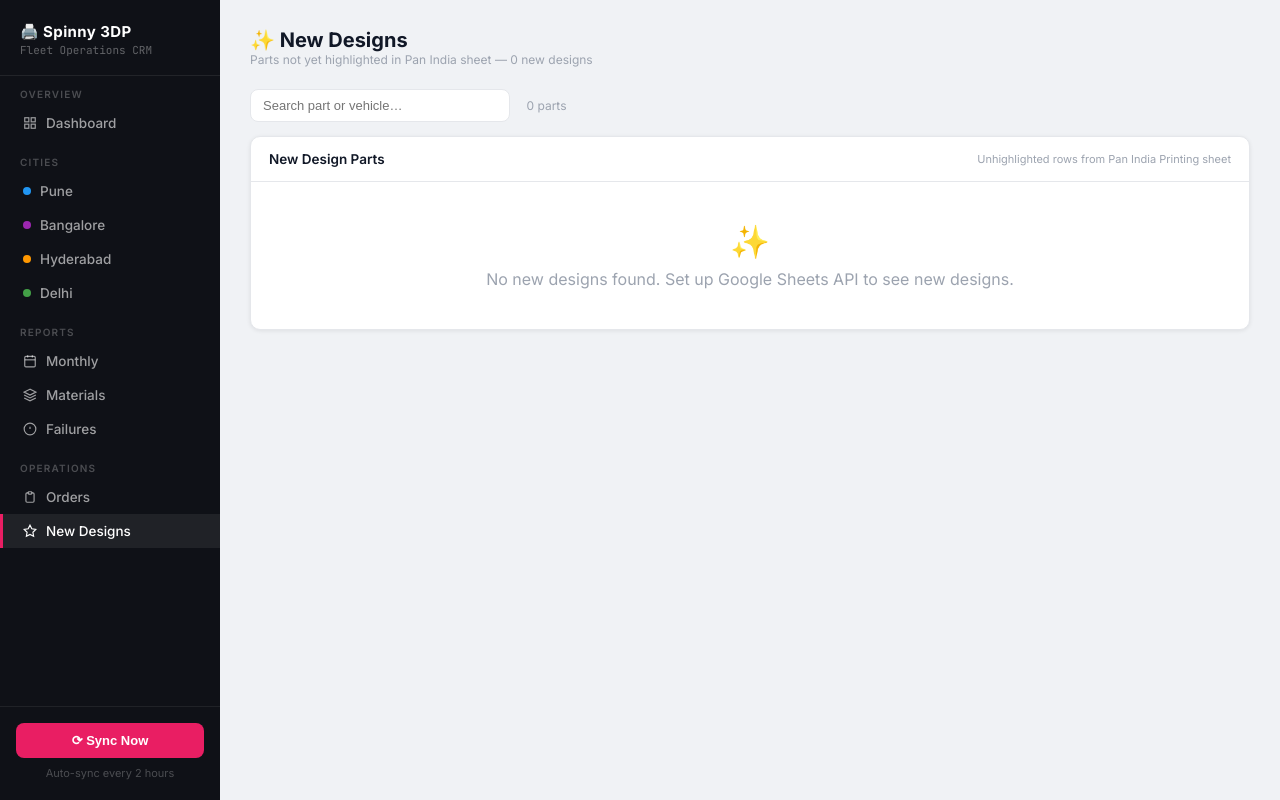
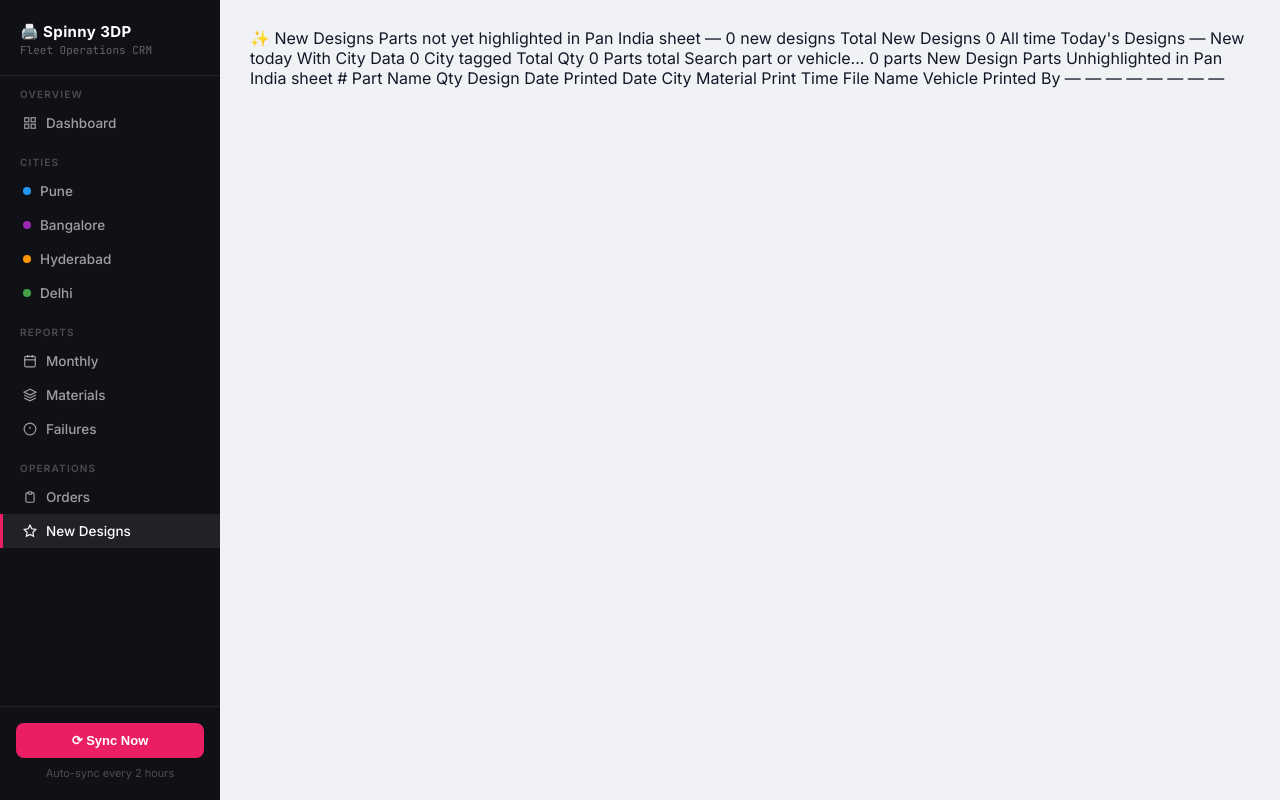
Before and after one commit to vishal15-ops/spinny-3dp-crm, a Flask app: template templates/designs.html in a window 1280 px wide. Run offline with Flask 3, Linux system fonts and the light colour scheme; the template is opened without the code that fills it, so the values that code supplies are empty.

Commit message:
Update designs.html

```diff
--- a/templates/designs.html
+++ b/templates/designs.html
@@ -1,65 +1,23 @@
-{% extends "base.html" %}
-{% set active = 'designs' %}
-{% block title %}New Designs{% endblock %}
-{% block content %}
-<div class="page-header">
-  <div>
-    <div class="page-title">✨ New Designs</div>
-    <div class="page-meta">Parts not yet highlighted in Pan India sheet — {{ designs|length }} new designs</div>
-  </div>
-</div>
-
-<!-- Search -->
-<div style="margin-bottom:14px">
-  <input class="search-input" id="searchInput" type="text" placeholder="Search part or vehicle…" oninput="filterTable()">
-  <span id="rowCount" style="font-size:12px;color:#9ca3af;margin-left:12px">{{ designs|length }} parts</span>
-</div>
-
-<div class="table-card">
-  <div class="table-card-header">
-    New Design Parts
-    <small>Unhighlighted rows from Pan India Printing sheet</small>
-  </div>
-  {% if not designs %}
-  <div style="padding:40px;text-align:center;color:#9ca3af">
-    <div style="font-size:32px">✨</div>
-    <div style="margin-top:8px">No new designs found. Set up Google Sheets API to see new designs.</div>
-  </div>
-  {% else %}
-  <table id="designTable">
-    <thead>
-      <tr>
-        <th>#</th>
-        <th>Part Name</th>
-        <th>Qty</th>
-        <th>File Name</th>
-        <th>Design Count</th>
-        <th>Vehicle</th>
-      </tr>
-    </thead>
-    <tbody>
-      {% for d in designs %}
-      <tr>
-        <td class="mono" style="color:#9ca3af">{{ loop.index }}</td>
-        <td><strong>{{ d.part_name }}</strong></td>
-        <td class="mono">{{ d.qty }}</td>
-        <td style="font-size:12px;color:#6b7280">{{ d.file_name }}</td>
-        <td class="mono">{{ d.design_count }}</td>
-        <td style="font-size:12px">{{ d.vehicle }}</td>
-      </tr>
-      {% endfor %}
-    </tbody>
-  </table>
-  {% endif %}
-</div>
-
-<script>
-function filterTable(){
-  const q=document.getElementById('searchInput').value.toLowerCase();
-  const rows=document.querySelectorAll('#designTable tbody tr');
-  let n=0;
-  rows.forEach(r=>{const v=!q||r.textContent.toLowerCase().includes(q);r.style.display=v?'':'none';if(v)n++;});
-  document.getElementById('rowCount').textContent=n+' parts';
-}
-</script>
+{% extends "base.html" %} {% set active = 'designs' %} {% block title %}New Designs{% endblock %} {% block content %}
+✨ New Designs
+Parts not yet highlighted in Pan India sheet — {{ designs|length }} new designs
+Total New Designs
+{{ designs|length }}
+All time
+{% set today_str = designs[0].date_added if designs else '' %}
+Today's Designs
+{{ designs|selectattr("date_added","equalto",today_count_date)|list|length if today_count_date is defined else '—' }}
+New today
+With City Data
+{{ designs|selectattr("city")|list|length }}
+City tagged
+Total Qty
+{{ designs|sum(attribute='qty')|int }}
+Parts total
+Search part or vehicle...
+ {{ designs|length }} parts
+New Design Parts Unhighlighted in Pan India sheet
+{% for d in designs %} {% endfor %}
+#	Part Name	Qty	Design Date	Printed Date	City	Material	Print Time	File Name	Vehicle	Printed By
+{{ loop.index }}	{{ d.part_name }}	{{ d.qty }}	{% if d.design_date %}{{ d.design_date }}{% else %}—{% endif %}	{% if d.printed_date %}{{ d.printed_date }}{% else %}—{% endif %}	{% if d.city %} {{ d.city }} {% else %}—{% endif %}	{{ d.material or '—' }}	{{ d.print_time or '—' }}	{{ d.file_name or '—' }}	{{ d.vehicle or '—' }}	{{ d.printed_by or '—' }}
 {% endblock %}
```
